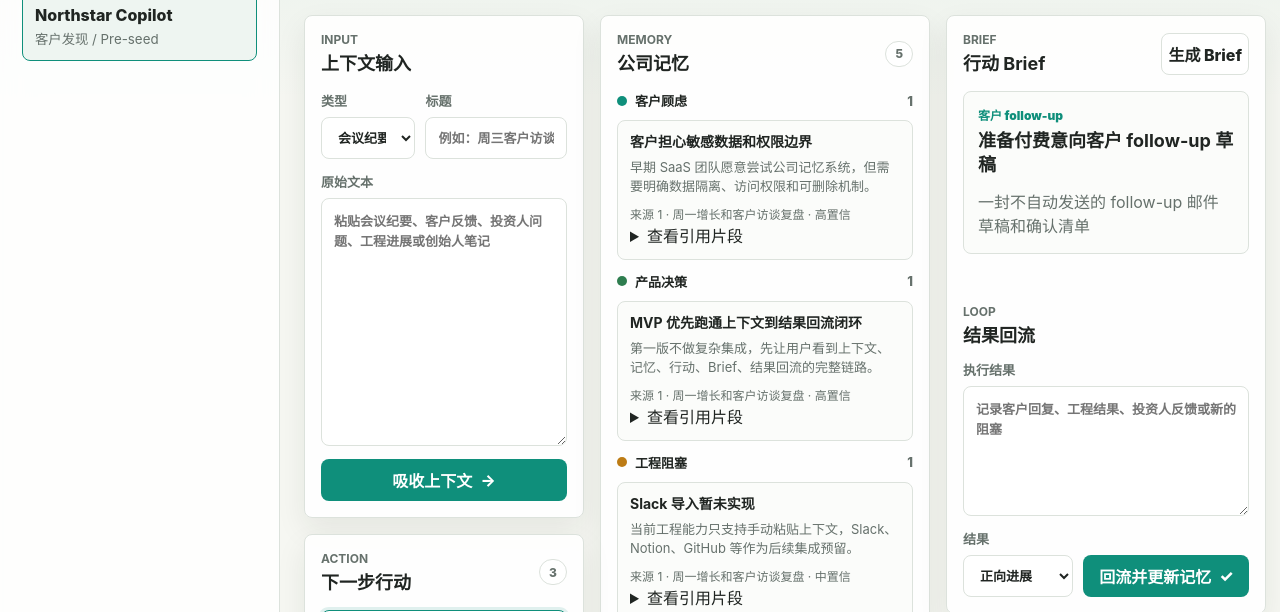
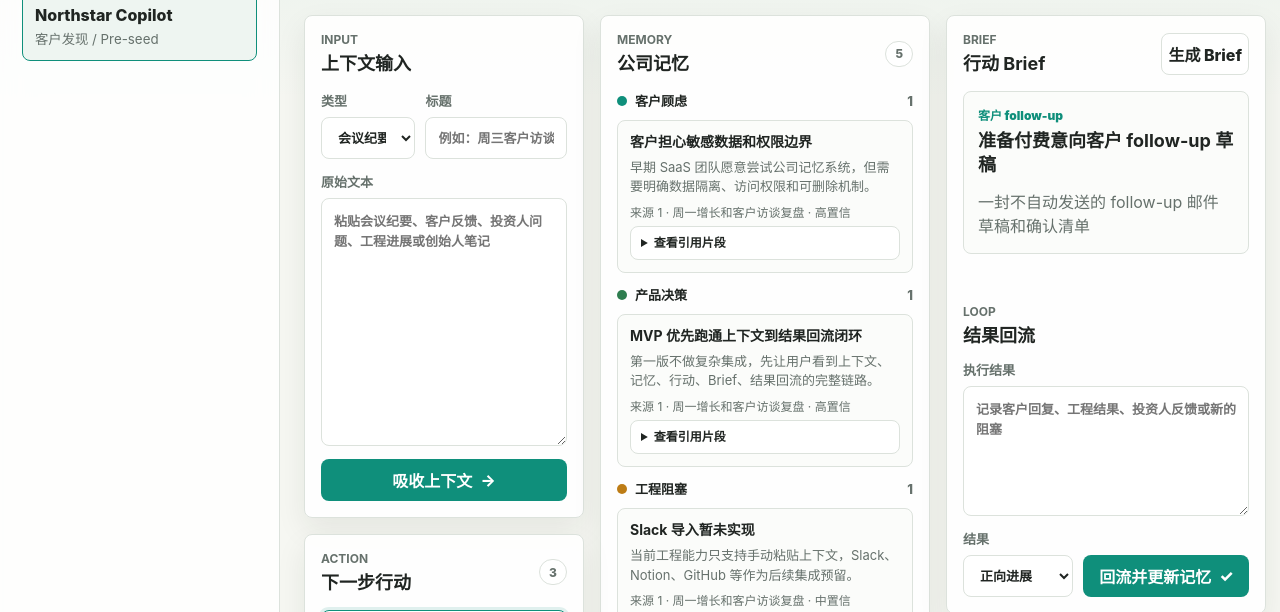
Before and after one commit to skeleton2024/team-brain, a website with bundled scripts: page index.html in a window 1280 px wide. Shown: the part 179-791 px from the top of the page. Built offline with nearby package versions, Linux system fonts and the light colour scheme.

Commit message:
Load source reference styles

```diff
--- a/index.html
+++ b/index.html
@@ -5,6 +5,7 @@
     <meta name="viewport" content="width=device-width, initial-scale=1.0" />
     <title>TeamMind</title>
     <link rel="stylesheet" href="./src/styles.css" />
+    <link rel="stylesheet" href="./src/ui/source-references.css" />
   </head>
   <body>
     <div id="app"></div>
```
